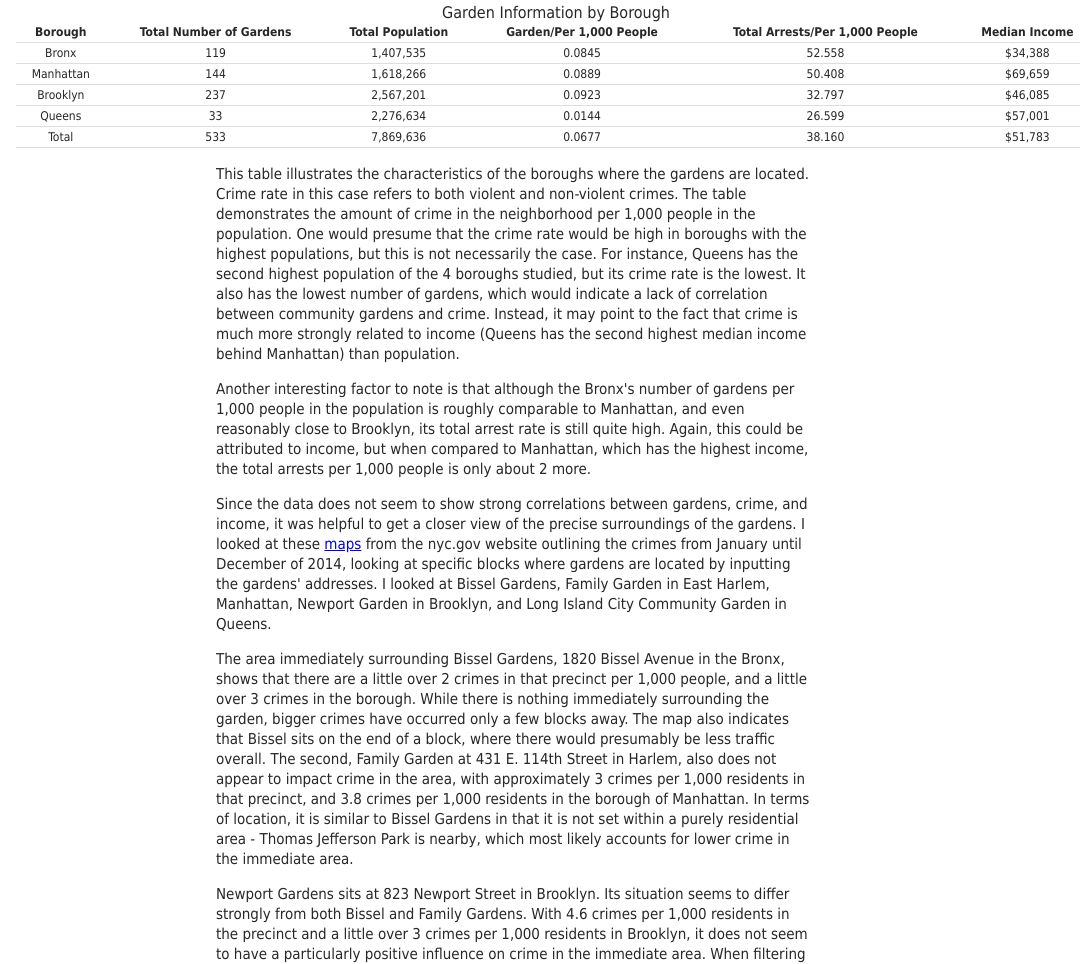
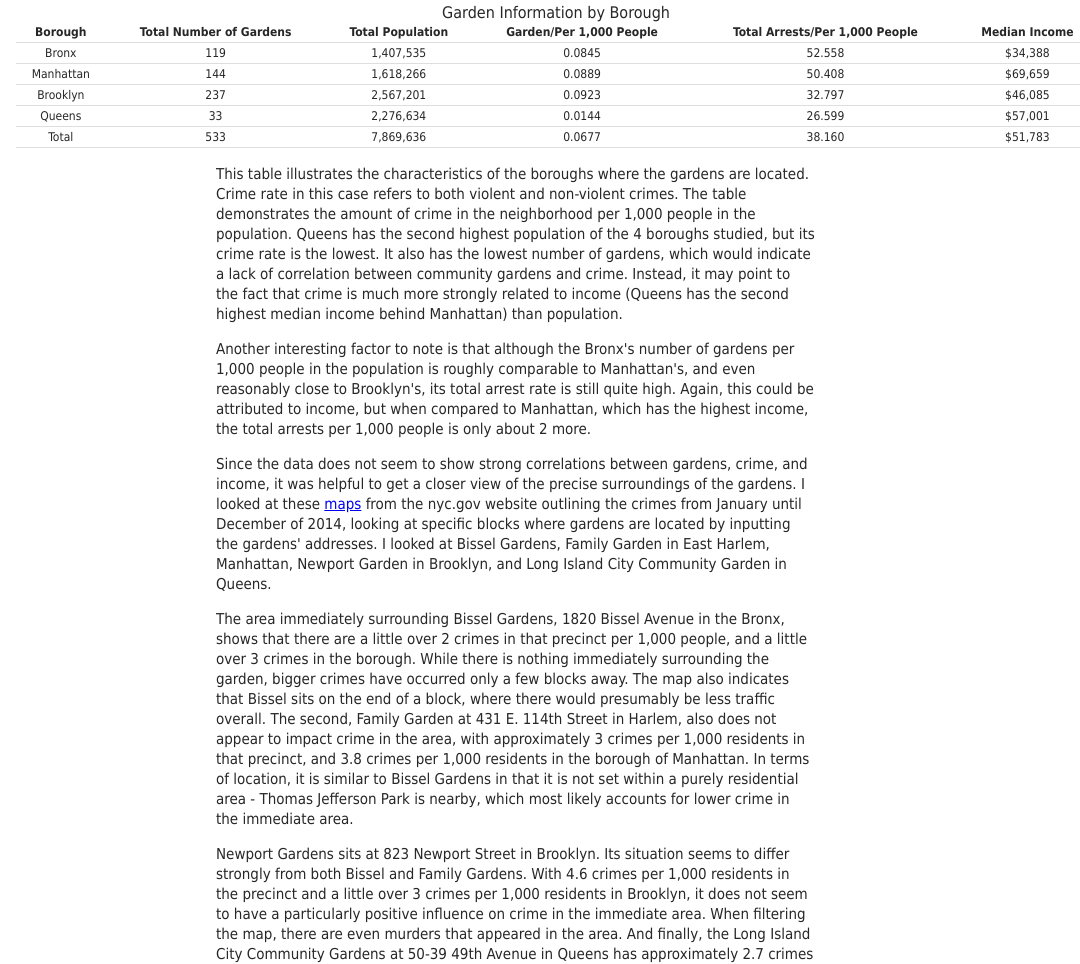
Before and after one commit to kaywhit07/cg, a plain HTML site: page index.html in a window 1280 px wide. Shown: the part 1263-2227 px from the top of the page, without its empty margins (82-1162 px from the left). Drawn offline with Linux system fonts and the light colour scheme.

Commit message:
Update index.html

```diff
--- a/index.html
+++ b/index.html
@@ -76,9 +76,9 @@
 </table>
 
 <div class=post>
-<p>This table illustrates the characteristics of the boroughs where the gardens are located.  Crime rate in this case refers to both violent and non-violent crimes.  The table demonstrates the amount of crime in the neighborhood per 1,000 people in the population.  One would presume that the crime rate would be high in boroughs with the highest populations, but this is not necessarily the case.  For instance, Queens has the second highest population of the 4 boroughs studied, but its crime rate is the lowest.  It also has the lowest number of gardens, which would indicate a lack of correlation between community gardens and crime.  Instead, it may point to the fact that crime is much more strongly related to income (Queens has the second highest median income behind Manhattan) than population.</p>
+<p>This table illustrates the characteristics of the boroughs where the gardens are located.  Crime rate in this case refers to both violent and non-violent crimes.  The table demonstrates the amount of crime in the neighborhood per 1,000 people in the population.  Queens has the second highest population of the 4 boroughs studied, but its crime rate is the lowest.  It also has the lowest number of gardens, which would indicate a lack of correlation between community gardens and crime.  Instead, it may point to the fact that crime is much more strongly related to income (Queens has the second highest median income behind Manhattan) than population.</p>
 
-<p>Another interesting factor to note is that although the Bronx's number of gardens per 1,000 people in the population is roughly comparable to Manhattan, and even reasonably close to Brooklyn, its total arrest rate is still quite high.  Again, this could be attributed to income, but when compared to Manhattan, which has the highest income, the total arrests per 1,000 people is only about 2 more.</p>
+<p>Another interesting factor to note is that although the Bronx's number of gardens per 1,000 people in the population is roughly comparable to Manhattan's, and even reasonably close to Brooklyn's, its total arrest rate is still quite high.  Again, this could be attributed to income, but when compared to Manhattan, which has the highest income, the total arrests per 1,000 people is only about 2 more.</p>
 
 <p>Since the data does not seem to show strong correlations between gardens, crime, and income, it was helpful to get a closer view of the precise surroundings of the gardens. I looked at these <a href="http://maps.nyc.gov/crime/" target="_blank">maps</a> from the nyc.gov website outlining the crimes from January until December of 2014, looking at specific blocks where gardens are located by inputting the gardens' addresses. I looked at Bissel Gardens, Family Garden in East Harlem, Manhattan, Newport Garden in Brooklyn, and Long Island City Community Garden in Queens.</p>
 
```
